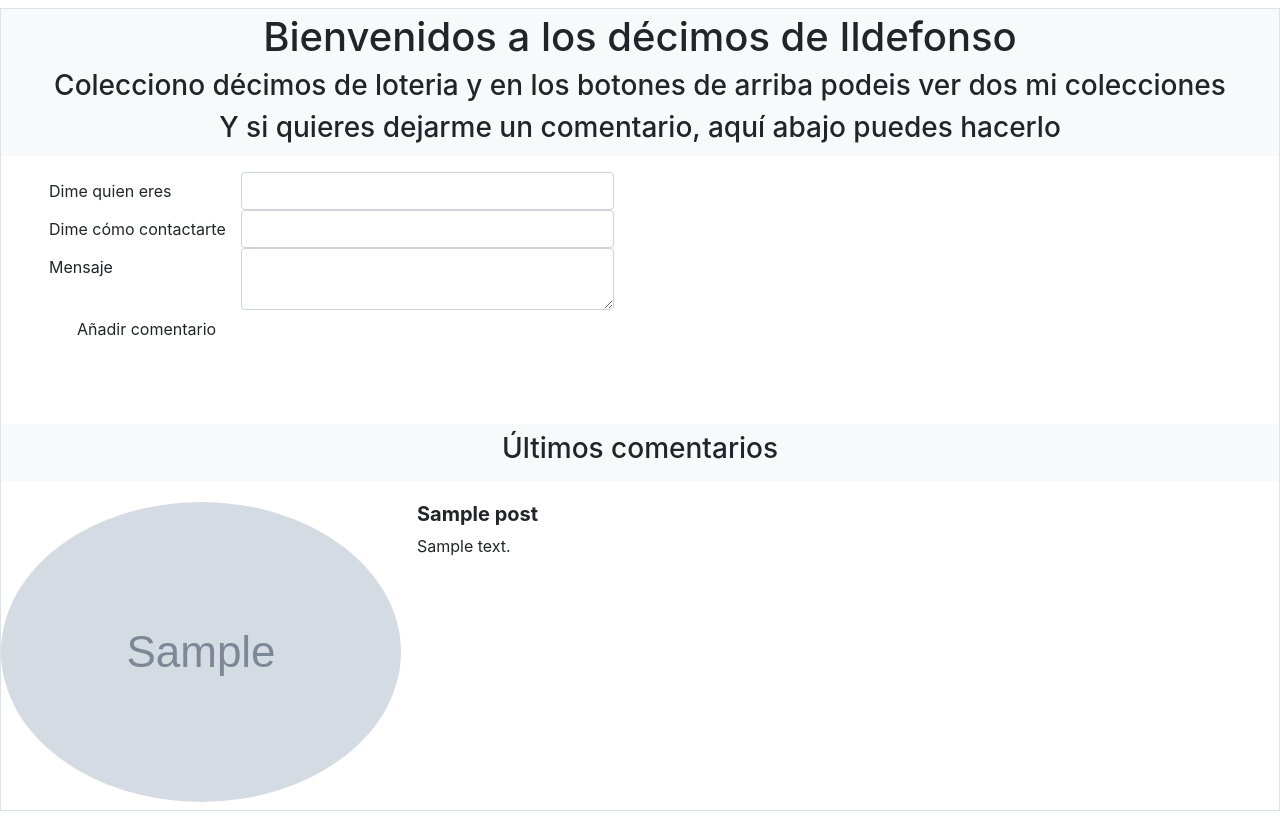
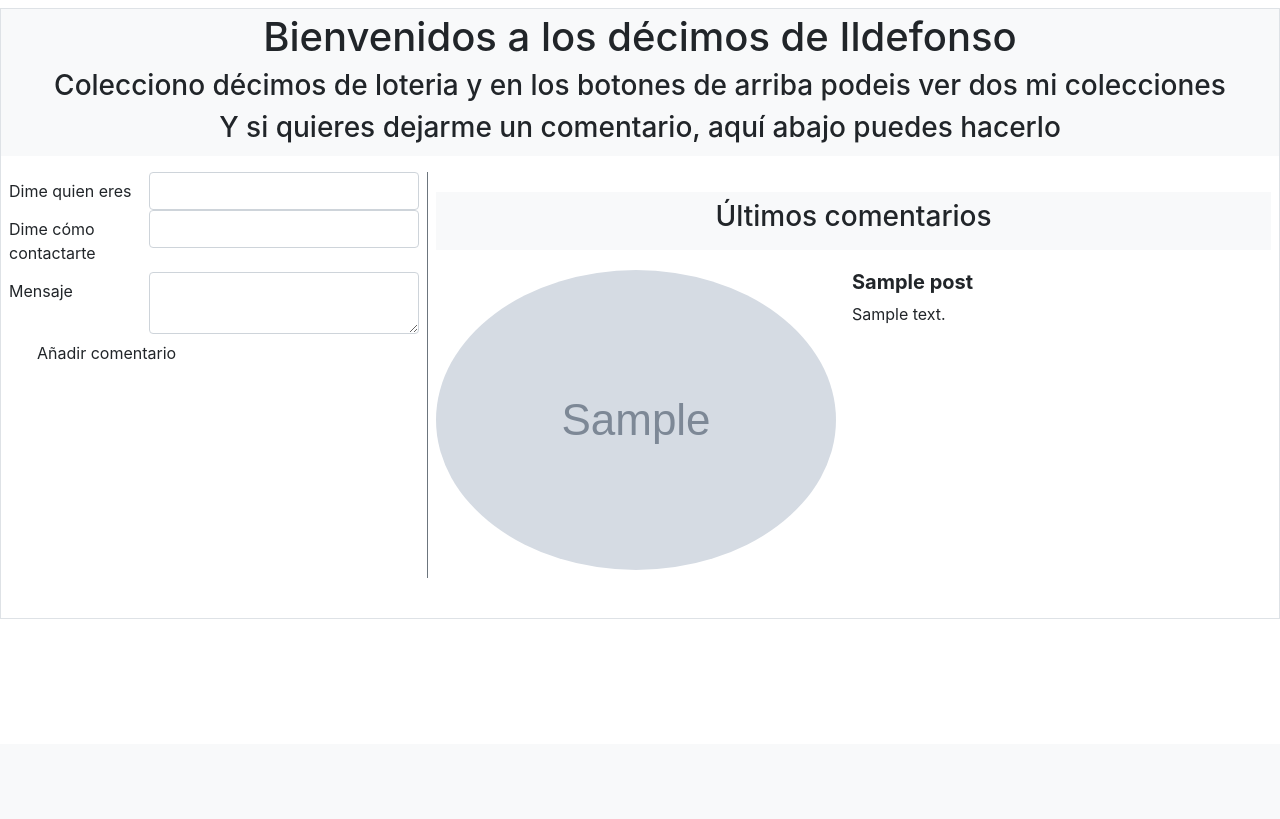
Before and after one commit to AlfVII/LotAlfWeb, a Flask app: template app/templates/index.html in a window 1280 px wide. Shown: the part 56-875 px from the top of the page. After the commit the page ends 675 px from the top, so only its background shows below. Run offline with Flask 2, Linux system fonts and the light colour scheme; the template is opened without the code that fills it: values that come from a table or form of the project are taken from there, most other values are stand-ins (such as "Sample title", 1, 10 or a date in 2020); grey boxes marked "Sample" are stand-in pictures; parts of the project's set-up code (start-up, migrations or seed data) failed here and were passed over; some libraries are stand-ins or nearby versions.

Commit message:
Fix resolutions

```diff
--- a/app/templates/index.html
+++ b/app/templates/index.html
@@ -13,16 +13,13 @@
         <h3>Y si quieres dejarme un comentario, aquí abajo puedes hacerlo</h3>
     </div>
 
-    {% if form %}
     <div class="container-fluid my-3 ">
         <div class="row">
-            <div id="number_info" class="col-sm-8 px-5">
-                {{ wtf.quick_form(form, horizontal_columns=('sm', 3, 6), form_type='horizontal') }}
+            <div id="number_info" class="col-sm-4 px-2">
+                {{ wtf.quick_form(form, horizontal_columns=('sm', 4, 8), form_type='horizontal') }}
             </div>
-        </div>
-    </div>
-    <br>
-    {% endif %}
+            <div id="number_info" class="col-sm-8 px-2 border-left border-secondary">
+
                 <div class="p-2 text-center bg-light" style="margin-top: 20px; margin-bottom: 20px;">
                     <h3>Últimos comentarios</h3>
                 </div>
@@ -34,5 +31,10 @@
                             <h5 class="mt-0 font-weight-bold blue-text">{{ post.name }}</h5> {{ post.comment }} </div>
                     </div>
 
+                    </div>
+                </div>
+                <br>
                 {% endfor %}
+            </div>
+
 {% endblock %}
```
Lines whose indentation alone changed are shown as unchanged.
